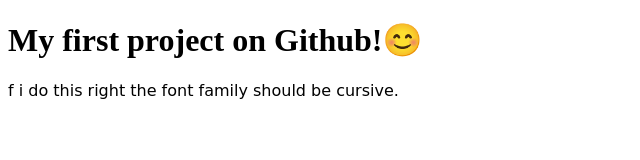
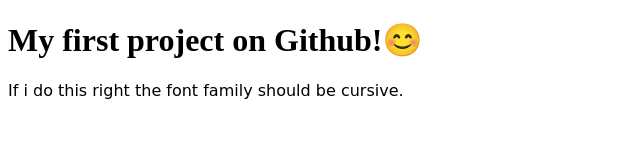
Before and after one commit to Da-Pugboy/Da-Pugboy.github.io, a plain HTML site: page index.html in a window 1280 px wide. Shown: the full height of the page, 0-640 px from the left. Drawn offline with Linux system fonts and the light colour scheme.

Commit message:
fixing a tiny mistake

```diff
--- a/index.html
+++ b/index.html
@@ -14,7 +14,7 @@
     <body>
       <h1>My first project on Github!😊</h1>
 
-      <p id="cursive">f i do this right the font family should be cursive.</p>
+      <p id="cursive">If i do this right the font family should be cursive.</p>
 
     </body>
 </html>
```
